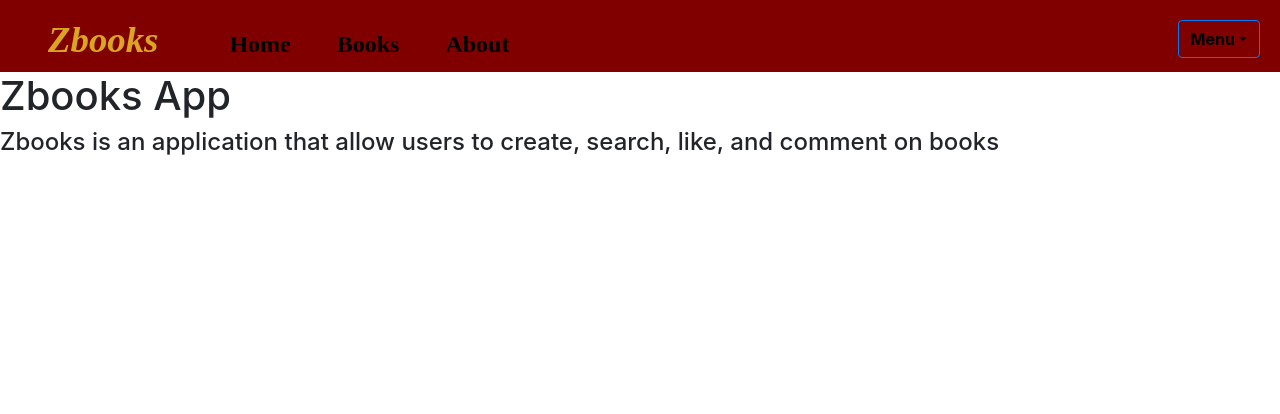
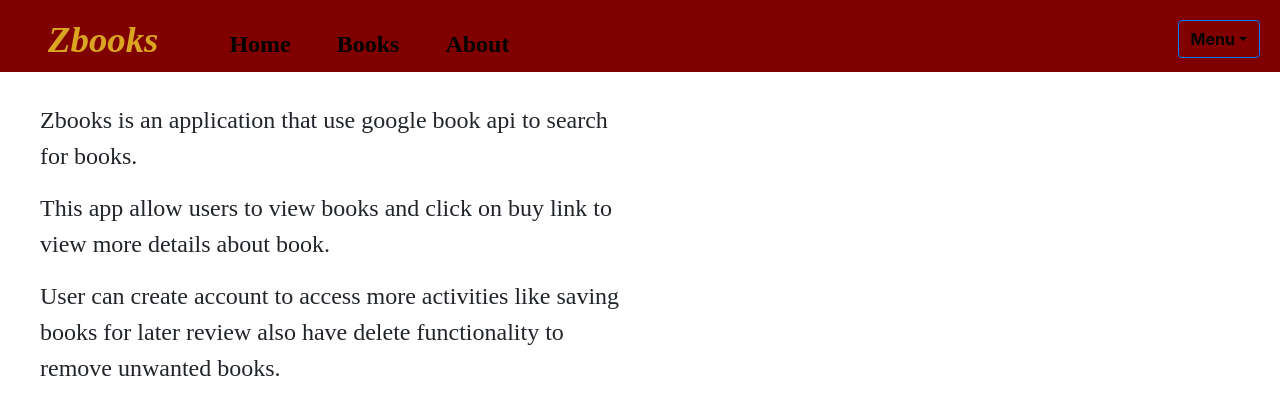
Before and after one commit to Zainab-Omar/books-frontend, a React (Create React App) app: page /about in a window 1280 px wide. Shown: the top 414 px of the page. Built offline with nearby package versions, Linux system fonts and the light colour scheme.

Commit message:
update about component

```diff
--- a/src/App.css
+++ b/src/App.css
@@ -96,6 +96,16 @@
   margin-left: 40px;
   margin-top: 20px;
   color: black
+}
+
+.about-section{
+  width: 600px;
+  height: 600px;
+  font-family: "Trattatello, fantasy";
+  margin-left: 40px;
+  margin-top: 30px;
+  font-size: 1.5em;
+
 }
 /* .comment{
   width: 400px;
--- a/src/components/About.js
+++ b/src/components/About.js
@@ -2,9 +2,11 @@ import React from 'react'
 
 const About =() => {
     return(
-        <div>
-        <h1>Zbooks App</h1>
-        <h4>Zbooks is an application that allow users to create, search, like, and comment on books</h4>
+        <div className="about-section">
+        <p>Zbooks is an application that use google book api to search for books.</p>
+        <p>This app allow users to view books and click on buy link to view more details about book.</p>
+        <p>User can create account to access more activities like saving books for later review also have
+            delete functionality to remove unwanted books.</p>
     </div>
     )
 
--- a/src/components/Home.js
+++ b/src/components/Home.js
@@ -1,5 +1,6 @@
 import React from 'react'
 import { Link } from 'react-router-dom'
+
 
 const Home = () => {
     return(
@@ -10,6 +11,7 @@ const Home = () => {
             <Link to="/books">
              <p className="home-link">See Books</p>
             </Link>
+
         </div>
     )
 }
```
